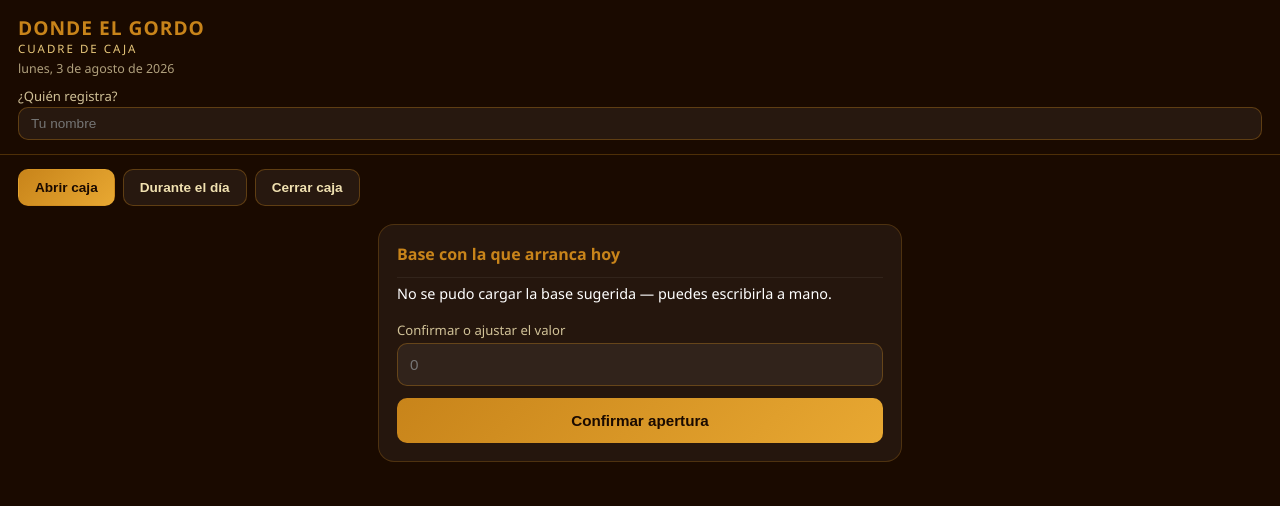
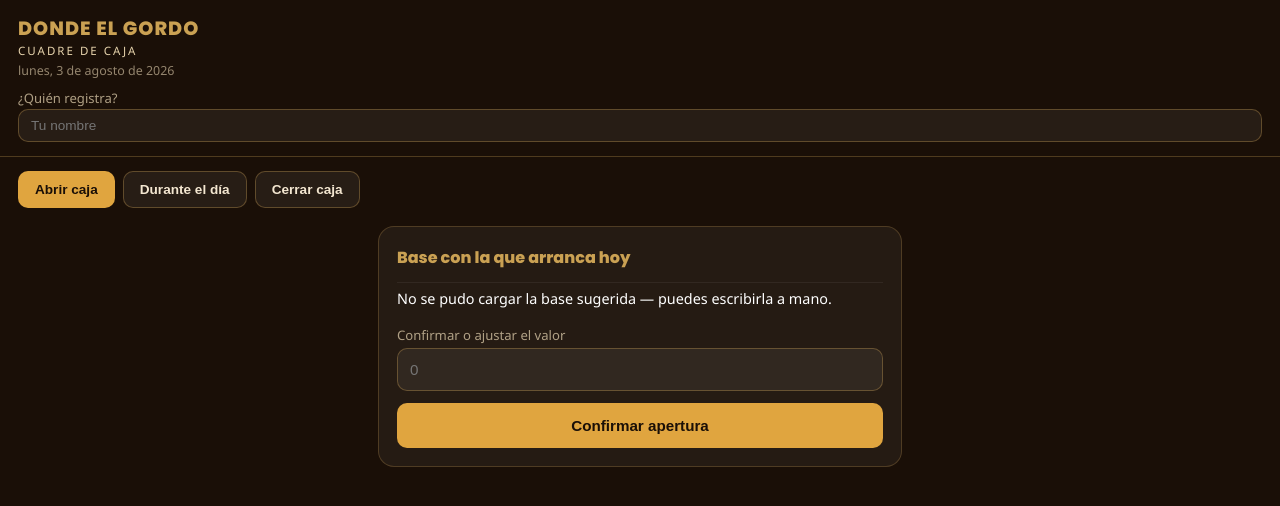
Before and after one commit to jcdondeelgordo-bit/MenuDigital, a plain HTML site: page cuadre.html in a window 1280 px wide. Drawn offline with Linux system fonts and the light colour scheme.

Commit message:
style: aplicar tokens de identidad visual dorada a cuadre.html

```diff
--- a/cuadre.html
+++ b/cuadre.html
@@ -4,30 +4,31 @@
 <meta charset="UTF-8">
 <meta name="viewport" content="width=device-width, initial-scale=1.0, maximum-scale=1.0">
 <title>Donde el Gordo - Cuadre de Caja</title>
+<link href="https://fonts.googleapis.com/css2?family=Poppins:wght@400;600;800&display=swap" rel="stylesheet">
 <style>
 *{margin:0;padding:0;box-sizing:border-box;-webkit-tap-highlight-color:transparent;}
-body{font-family:'Segoe UI',sans-serif;background:#1a0a00;color:#fff;min-height:100vh;}
+body{font-family:'Segoe UI',sans-serif;background:#1a0f07;color:#fff;min-height:100vh;}
 
-header{position:sticky;top:0;z-index:20;background:#1a0a00;border-bottom:1px solid rgba(200,132,26,0.3);padding:14px 18px;}
-.header-titulo{font-size:1.2rem;font-weight:800;color:#c8841a;letter-spacing:1px;}
-.header-sub{font-size:0.72rem;color:#e8c87a;letter-spacing:2px;}
-.header-fecha{font-size:0.78rem;color:rgba(240,224,176,0.7);margin-top:4px;}
+header{position:sticky;top:0;z-index:20;background:#1a0f07;border-bottom:1px solid rgba(202,161,83,0.3);padding:14px 18px;}
+.header-titulo{font-family:'Poppins',sans-serif;font-size:1.2rem;font-weight:800;color:#caa153;letter-spacing:1px;}
+.header-sub{font-size:0.72rem;color:#e6d3ac;letter-spacing:2px;}
+.header-fecha{font-size:0.78rem;color:rgba(201,184,154,0.7);margin-top:4px;}
 
 .tabs{display:flex;gap:8px;padding:14px 18px 0;flex-wrap:wrap;}
-.btn-tab{padding:10px 16px;border-radius:10px;background:rgba(255,255,255,0.06);border:1px solid rgba(200,132,26,0.35);color:#f0e0b0;font-size:0.85rem;font-weight:600;cursor:pointer;}
-.btn-tab.activa{background:linear-gradient(135deg,#c8841a,#e8a832);color:#1a0a00;border-color:transparent;}
+.btn-tab{padding:10px 16px;border-radius:10px;background:rgba(255,255,255,0.06);border:1px solid rgba(202,161,83,0.35);color:#f3e6d0;font-size:0.85rem;font-weight:600;cursor:pointer;}
+.btn-tab.activa{background:#e0a53f;color:#1a0f07;border-color:transparent;}
 
 main{padding:18px;max-width:560px;margin:0 auto;}
 .vista{display:none;flex-direction:column;gap:14px;}
 .vista.activa{display:flex;}
 
-.card{background:rgba(255,255,255,0.05);border:1px solid rgba(200,132,26,0.25);border-radius:16px;padding:18px;display:flex;flex-direction:column;gap:12px;}
-.card h3{color:#c8841a;font-size:1rem;}
-label{font-size:0.82rem;color:rgba(240,224,176,0.85);display:block;margin-bottom:4px;}
-input,select{width:100%;padding:12px;border-radius:10px;border:1px solid rgba(200,132,26,0.35);background:rgba(255,255,255,0.06);color:#fff;font-size:0.95rem;}
-.btn-primario{padding:14px;border-radius:10px;background:linear-gradient(135deg,#c8841a,#e8a832);border:none;color:#1a0a00;font-weight:800;font-size:0.95rem;cursor:pointer;}
+.card{background:rgba(255,255,255,0.05);border:1px solid rgba(202,161,83,0.25);border-radius:16px;padding:18px;display:flex;flex-direction:column;gap:12px;}
+.card h3{font-family:'Poppins',sans-serif;color:#caa153;font-size:1rem;}
+label{font-size:0.82rem;color:rgba(201,184,154,0.85);display:block;margin-bottom:4px;}
+input,select{width:100%;padding:12px;border-radius:10px;border:1px solid rgba(202,161,83,0.35);background:rgba(255,255,255,0.06);color:#fff;font-size:0.95rem;}
+.btn-primario{padding:14px;border-radius:10px;background:#e0a53f;border:none;color:#1a0f07;font-weight:800;font-size:0.95rem;cursor:pointer;}
 .fila-dato{display:flex;justify-content:space-between;font-size:0.9rem;padding:6px 0;border-top:1px solid rgba(255,255,255,0.06);}
-.fila-dato.total{font-weight:800;color:#e8a832;border-top:1px solid rgba(200,132,26,0.3);padding-top:10px;}
+.fila-dato.total{font-weight:800;color:#e0a53f;border-top:1px solid rgba(202,161,83,0.3);padding-top:10px;}
 
 .toast{position:fixed;bottom:20px;left:50%;transform:translateX(-50%);padding:12px 20px;border-radius:10px;font-size:0.85rem;font-weight:600;z-index:100;display:none;}
 .toast.ok{background:rgba(70,180,100,0.9);color:#fff;}
```
